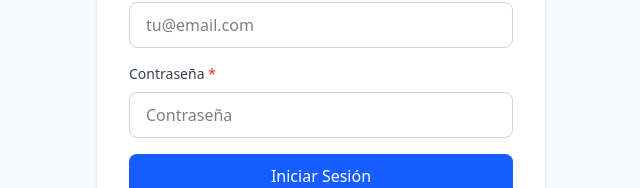
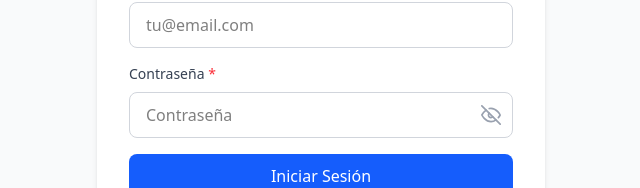
Before and after one commit to carlos98dan/ngsar, an Angular app: page /login in a window 1280 px wide. Shown: the part 342-530 px from the top of the page, without its empty margins (319-959 px from the left). Built offline with nearby package versions, Linux system fonts and the light colour scheme.

Commit message:
reactor: se ajusta input password

```diff
--- a/package.json
+++ b/package.json
@@ -17,6 +17,7 @@
     "@angular/forms": "^21.2.0",
     "@angular/platform-browser": "^21.2.0",
     "@angular/router": "^21.2.0",
+    "feather-icons": "^4.29.2",
     "rxjs": "~7.8.0",
     "tslib": "^2.3.0"
   },
--- a/src/app/shared/components/input/input.html
+++ b/src/app/shared/components/input/input.html
@@ -7,8 +7,9 @@
       }
     </label>
   }
+  <div class="relative">
     <input
-    [type]="type()"
+      [type]="inputType()"
       [placeholder]="placeholder()"
       [disabled]="disabled()"
       [required]="required()"
@@ -16,4 +17,14 @@
       (input)="value.set($event.target.value)"
       [class]="inputClasses()"
     />
+    @if (type() === 'password') {
+      <button
+        type="button"
+        (click)="togglePassword()"
+        [disabled]="disabled()"
+        class="absolute right-3 top-1/2 transform -translate-y-1/2 text-gray-400 hover:text-gray-600 disabled:opacity-50 disabled:cursor-not-allowed transition-colors"
+        [innerHTML]="getEyeIcon()"
+      ></button>
+    }
   </div>
+</div>
--- a/src/app/shared/components/input/input.ts
+++ b/src/app/shared/components/input/input.ts
@@ -1,6 +1,9 @@
-import { Component, input, computed, signal } from '@angular/core';
+import { Component, input, computed, signal, OnInit } from '@angular/core';
 import { CommonModule } from '@angular/common';
 import { FormsModule } from '@angular/forms';
+import { DomSanitizer, SafeHtml } from '@angular/platform-browser';
+// @ts-ignore
+import featherIcons from 'feather-icons';
 
 type InputType = 'text' | 'email' | 'password' | 'number' | 'tel' | 'url';
 type InputSize = 'sm' | 'md' | 'lg';
@@ -8,9 +11,9 @@ type InputSize = 'sm' | 'md' | 'lg';
 @Component({
   selector: 'app-input',
   imports: [CommonModule, FormsModule],
-  templateUrl: './input.html'
+  templateUrl: './input.html',
 })
-export class InputComponent {
+export class InputComponent implements OnInit {
   type = input<InputType>('text');
   size = input<InputSize>('md');
   label = input('');
@@ -19,22 +22,51 @@ export class InputComponent {
   fullWidth = input(false);
   required = input(false);
   value = signal('');
+  showPassword = signal(false);
+  eyeIcon = signal<SafeHtml>('');
+  eyeOffIcon = signal<SafeHtml>('');
+
+  constructor(private sanitizer: DomSanitizer) {}
+
+  inputType = computed(() => {
+    if (this.type() === 'password' && this.showPassword()) {
+      return 'text';
+    }
+    return this.type();
+  });
+
+  togglePassword(): void {
+    if (this.type() === 'password') {
+      this.showPassword.update((v) => !v);
+    }
+  }
+
+  ngOnInit(): void {
+    const eyeSvg = featherIcons.icons['eye'].toSvg({ class: 'w-5 h-5', stroke: 'currentColor' });
+    const eyeOffSvg = featherIcons.icons['eye-off'].toSvg({
+      class: 'w-5 h-5',
+      stroke: 'currentColor',
+    });
+    this.eyeIcon.set(this.sanitizer.bypassSecurityTrustHtml(eyeSvg));
+    this.eyeOffIcon.set(this.sanitizer.bypassSecurityTrustHtml(eyeOffSvg));
+  }
+
+  getEyeIcon(): SafeHtml {
+    return this.showPassword() ? this.eyeIcon() : this.eyeOffIcon();
+  }
 
   inputClasses = computed(() => {
-    const baseClasses = 'border border-gray-300 rounded-lg transition-all duration-200 focus:outline-none focus:ring-2 focus:ring-blue-500 focus:border-transparent disabled:opacity-50 disabled:cursor-not-allowed';
+    const baseClasses =
+      'border border-gray-300 rounded-lg transition-all duration-200 focus:outline-none focus:ring-2 focus:ring-blue-500 focus:border-transparent disabled:opacity-50 disabled:cursor-not-allowed';
 
     const sizeClasses = {
       sm: 'px-3 py-1.5 text-sm',
       md: 'px-4 py-2.5 text-base',
-      lg: 'px-5 py-3.5 text-lg'
+      lg: 'px-5 py-3.5 text-lg',
     };
 
     const widthClasses = this.fullWidth() ? 'w-full' : '';
 
-    return [
-      baseClasses,
-      sizeClasses[this.size()],
-      widthClasses
-    ].join(' ');
+    return [baseClasses, sizeClasses[this.size()], widthClasses].join(' ');
   });
 }
```
Also changed, not shown: 1 other file (tests, documents, lock files or other folders). Lines whose indentation alone changed are shown as unchanged.
